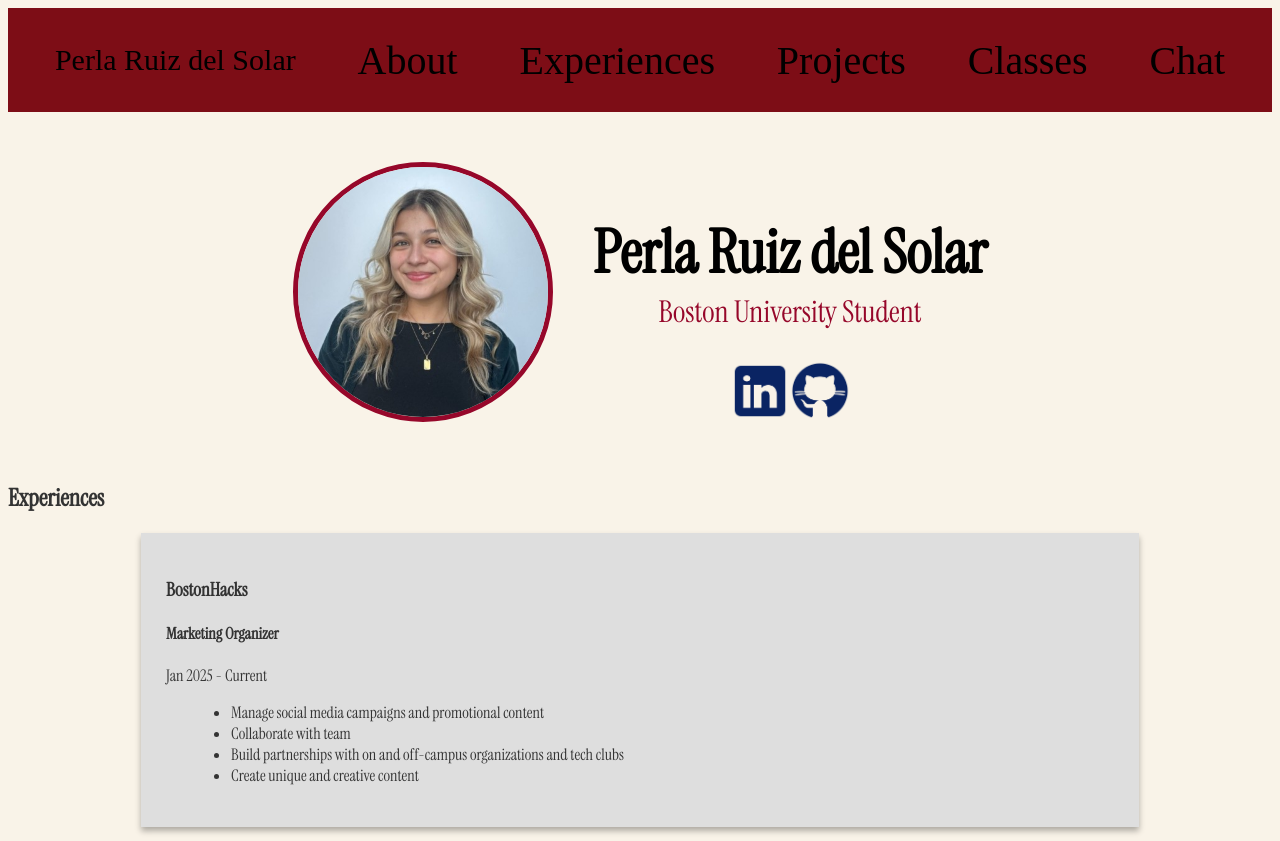
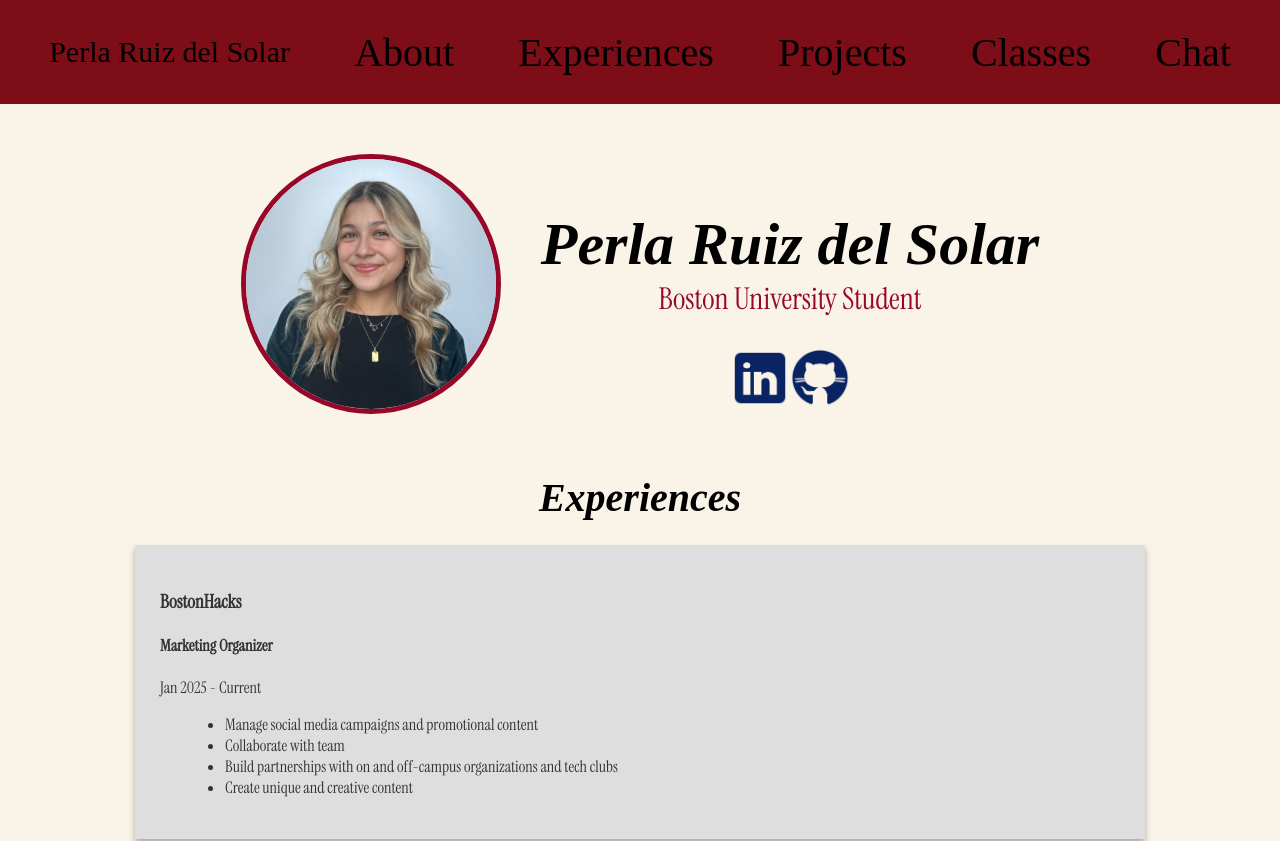
Before and after one commit to perlards/website, a React (Vite) app in the folder frontend/: page /experiences in a window 1280 px wide. Shown: the top 841 px of the page. Built offline with nearby package versions, Linux system fonts and the light colour scheme; a web font is replaced by a local one.

Commit message:
added information to the experiences and projects section of my website and formatted appropriately, incorporated a clickable image that you can scroll through and connected github, imported googlefonts

```diff
--- a/frontend/src/App.css
+++ b/frontend/src/App.css
@@ -1,4 +1,18 @@
 body {
-    background-color: #f9f3e8;
+    background-color: #F9f3e8;
+    /* made the nav bar reach through to the entire page */
+    margin: 0;
+    width:100%;
+    padding: 0;
+    box-sizing: border-box;
     font-family: "Instrument Serif", sans-serif;
 }
+h2 {
+    font-family: 'Playfair Display', serif;
+    font-weight: 900;
+    font-style: italic;
+    font-size: 2.5rem;
+    color: #000000;
+    margin-bottom: 1.5rem;
+    text-align: center;
+}
--- a/frontend/src/App.jsx
+++ b/frontend/src/App.jsx
@@ -9,6 +9,8 @@ import Experiences from './components/experiences/experiences'
 import Classes from './components/classes/classes';
 import Chat from './components/chat/chat'
 import Contact from './components/contact/Contact';
+import websiteSS from './assets/website-ss.png';
+import websiteSS2 from './assets/website-ss2.png';
 
 import './App.css'
 
@@ -57,13 +59,17 @@ import './App.css'
             <h2>Projects</h2>
             <Projects
                 name="Personal Portfolio"
-                description="personal website built from scratch using react,css, jsx"
+                description="This website is my personal space to showcase my projects, skills, and experiences as a computer science student and aspiring software engineer. Built with React, it uses JSX to create dynamic, interactive pages while leveraging HTML, CSS, and JavaScript. Developing this site helped me deepen my understanding of modern web development and challenged me to continuously improve my coding skills. This site will keep evolving as I take on new challenges and grow my skills."
+                imageSrcs={[websiteSS,websiteSS2]} /* add more images of project one here*/
                 github="https://github.com/perlards/website"
+
             />
             <Projects
-                name="Project 2"
-                description="Project 2 Description"
-                github="https://github.com"
+                name="Panther Crossing Coffee "
+                description="I’m currently working on building a website for Panther Crossing Coffee, a small business looking to establish a strong online presence. Drawing inspiration from other successful sites, I’m designing and developing a user-friendly, visually appealing platform that reflects the brand’s unique vibe. This project allows me to apply and expand the skills I’ve used in my own portfolio site, while learning new techniques to create a polished, professional web experience."
+                imageSrc={websiteSS2}
+                github="https://github.com/perlards"
+
             />
             </>
         }
@@ -74,7 +80,8 @@ import './App.css'
 
       {/* Chat appears at the bottom of every page */}
     {(location.pathname === '/' || location.pathname === '/chat') && <Chat />}
-
+    {/* always show contact on each page*/}
+    <Contact />
     </>
 )
 }
--- /dev/null
+++ b/frontend/src/components/experiences/experiences.css
@@ -0,0 +1,41 @@
+.job {
+    background-color: #ffffff62;
+    padding: 1.5rem ;
+    margin-left: 75px;
+    margin-right: 75px;
+    margin-bottom: 30px;
+    border-left: 50px solid #121C7B;
+    border-radius: 8px;
+    box-shadow: 0 2px 8px rgba(0,0,0,0.1);
+}
+/* job titile*/
+.job h3 {
+    font-size: 1.5rem;
+    font-family: 'Playfair Display', serif;
+    margin-bottom: 0.5rem;
+    color:#000000 ;
+}
+/* experience discription*/
+.job h4 {
+    font-size: 1.2rem;
+    font-weight: normal;
+    color: #000000;
+    margin: 0.3rem 0;
+}
+/*date*/
+.job .date {
+    font-size: 1 rem;
+    font-style: italic;
+    color: #121C7B;
+    margin-bottom: 0.5rem;
+  }
+/* bullet points */
+  .job ul {
+    padding-left: 1.2rem;
+    font-size: 18px;
+  }
+
+  .job li {
+    margin-bottom: 0.4rem;
+    line-height: 1.4;
+  }
```
